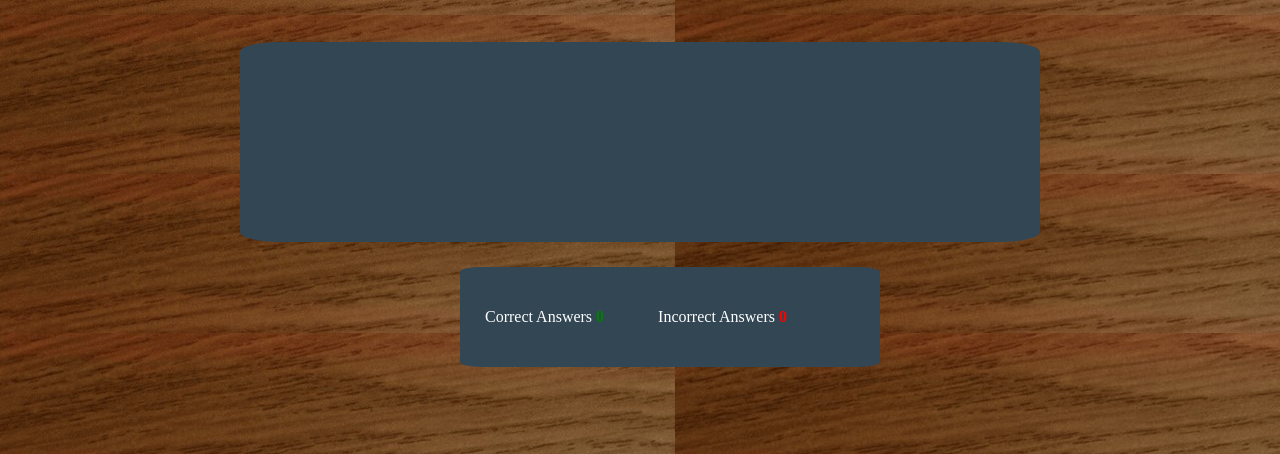
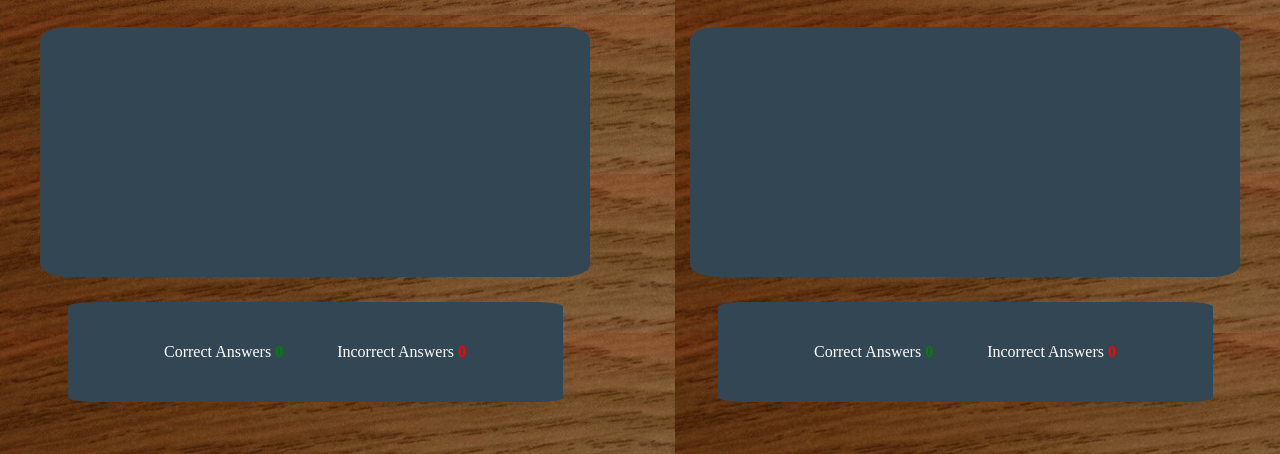
Before and after one commit to Bulle1982/english-page, a plain HTML site: page index.html in a window 1280 px wide. Shown: the part 462-916 px from the top of the page. Drawn offline with Linux system fonts and the light colour scheme.

Commit message:
Add input area quiz and delete html commented code

```diff
--- a/assets/css/style.css
+++ b/assets/css/style.css
@@ -50,13 +50,19 @@ margin-bottom: 15px;
     border-radius: 5%;
     margin-top: 15px;
     margin-left: 2px;
-    margin-bottom: 30px;
+    margin-bottom: 15px;
 
 }
 
+.left-about {
+    float: left;
+}
+.right-about {
+    float: right;
+}
 #quiz-content-holder {
-    width: 800px;
-    height: 200px;
+    width: 550px;
+    height: 250px;
     border-radius: 5%;
     background-color: #324654;
     margin: 0 auto;
@@ -103,10 +109,20 @@ list-style: none;
     text-align: center;
   }
 
-.score-area {
+  .left-about .score-area {
+    text-align: center;
     margin-top: 25px;
-    margin-left: 35%;
-    margin-right: 30%;
+    margin-left: 5%;
+    margin-right: 5%;
+    background-color: #324654;
+    border-radius: 5%;
+}
+
+.right-about .score-area {
+    text-align: center;
+    margin-top: 25px;
+    margin-left: 5%;
+    margin-right: 5%;
     background-color: #324654;
     border-radius: 5%;
 }
--- a/index.html
+++ b/index.html
@@ -66,56 +66,26 @@
             </div>
 
         </div>
+        <div class="left-about">
         <div id="quiz-content-holder">
-            <!--
-        <div class="inner-div">
 
-            <h2 class="quiz-heading">1. What is a noun?</h2>
-            <p class="paragraphs"><span>a: </span>A word that expresses actions.</p>
-            <br>
-            <p class="paragraphs"><span>b: </span>A word that shows ownership.</p>
-            <br>
-            <p class="paragraphs" id="correct-one"><span>c: </span>A name of anything.</p>
-
-            <h2 class="quiz-heading">2. Name the types of nouns.</h2>
-            <p class="paragraphs"><span>a: </span>Long noun and short noun.</p>
-            <br>
-            <p class="paragraphs" id="correct-two"><span>b: </span>Proper noun and Common noun.</p>
-            <br>
-            <p class="paragraphs"><span>c: </span>Clear nouns and hard nouns.</p>
-             <h2 class="quiz-heading">3. There are proper noun and common noun here.</h2>
-            <p class="paragraphs"><span>a: </span>James is a bus driver.</p>
-            <br>
-            <p class="paragraphs" id="correct-two"><span>b: </span>Ali is an interpreter for men.</p>
-            <br>
-            <p class="paragraphs"><span>c: </span>This woman smokes cigarettes.</p>
-             <h2 class="quiz-heading">4. Which sentence contains a proper noun?</h2>
-            <p class="paragraphs"><span>a: </span>The woman is CEO's wife.</p>
-            <br>
-            <p class="paragraphs"><span>b: </span>He got so mad at the students.</p>
-            <br>
-            <p class="paragraphs" id="correct-two"><span>c: </span>Bulle is a EA's fintech expert.</p>
-             <h2 class="quiz-heading">5. What is a proper noun?.</h2>
-            <p class="paragraphs"><span>a: </span>Names of towns and cities.</p>
-            <br>
-            <p class="paragraphs" id="correct-two"><span>b: </span>Specific names of anything.</p>
-            <br>
-            <p class="paragraphs"><span>c: </span>Names of animals and birds.</p>
-             <h2 class="quiz-heading">6. What is a common noun?</h2>
-            <p class="paragraphs"><span>a: </span>Names of specific persons/places.</p>
-            <br>
-            <p class="paragraphs" id="correct-two"><span>b: </span>Names of things of same kind.</p>
-            <br>
-            <p class="paragraphs"><span>c: </span>Names of generals in the military.</p>
-
-          </div>
-          -->
         </div>
 
           <div class="score-area">
                       <p class="scores">Correct Answers <span id="score">0</span></p>
                       <p class="scores">Incorrect Answers <span id="incorrect">0</span></p>
                   </div>
+        </div>
+        <div class="right-about">
+            <div id="quiz-content-holder">
+
+            </div>
+
+              <div class="score-area">
+                          <p class="scores">Correct Answers <span id="score">0</span></p>
+                          <p class="scores">Incorrect Answers <span id="incorrect">0</span></p>
+                      </div>
+            </div>
 
     <script src="assets/js/script.js"></script>
 </body>
```
